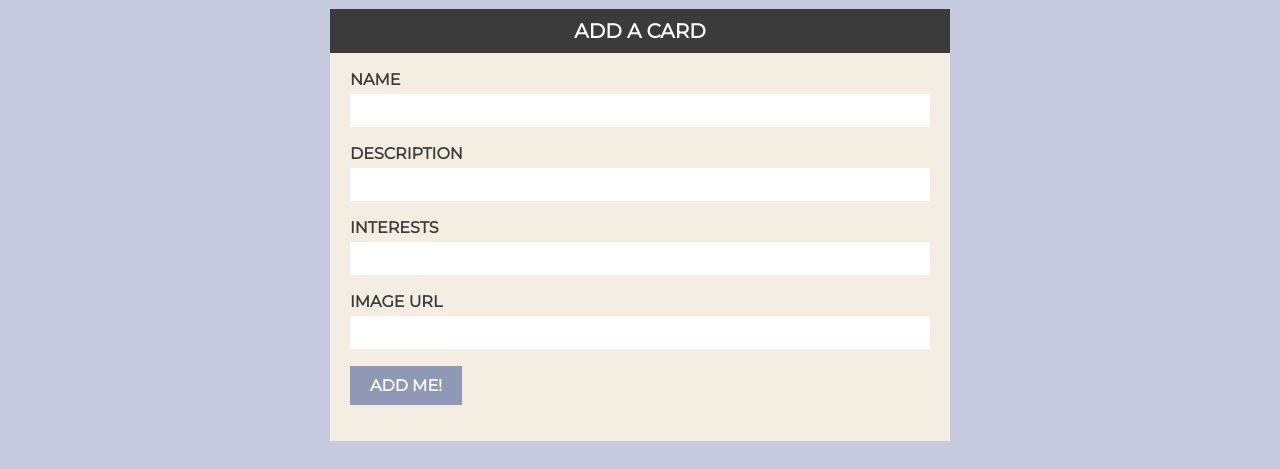
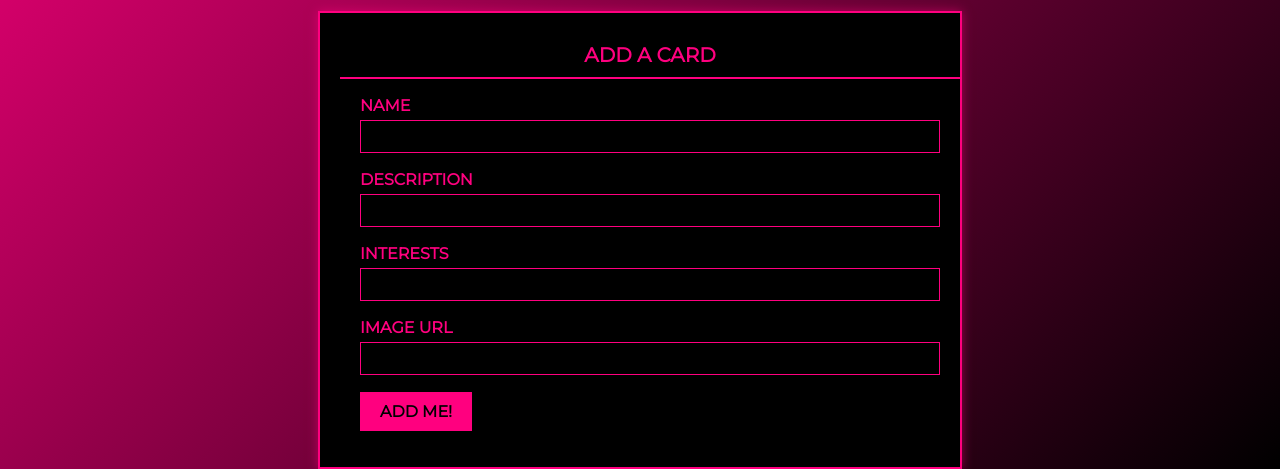
Before and after one commit to vonschell/female-supervillain-trading-card-app-refactored, a Flask app: page /add in a window 1280 px wide. Shown: the part 363-832 px from the top of the page. Before the commit the page ends 804 px from the top, so only its background shows below. Run offline with Flask 3, Linux system fonts and the light colour scheme; some libraries are stand-ins or nearby versions.

Commit message:
Changing the visual  layout

```diff
--- a/static/villain.css
+++ b/static/villain.css
@@ -1,7 +1,8 @@
 body {
   font-family: 'Open Sans', sans-serif;
   margin: 0px auto;
-  background-color: #c5cade;
+  background: linear-gradient(135deg, #ff007f, #000);
+  color: #fff;
 }
 
 .header {
@@ -77,30 +79,33 @@ body {
   height: auto;
   border-radius: 10%;
   margin: 5px 25px;
+  border: 2px solid #ff007f;
 }
 
 .card-name {
   width: 94.5%;
-  color: #fff;
-  background-color: #3b3b3b;
+  color: #ff007f;
+  background-color: #000;
   padding: 10px;
   margin-top: 0;
   font-family: 'Montserrat';
   text-transform: uppercase;
-  text-align: CENTER;
+  text-align: center;
   font-size: 20px;
+  border-bottom: 2px solid #ff007f;
 }
 
 h2 {
-  color: #fff;
-  background-color: #3b3b3b;
+  color: #ff007f;
+  background-color: #000;
   padding: 10px;
   margin-top: 0;
   font-family: 'Montserrat';
   text-transform: uppercase;
-  text-align: CENTER;
+  text-align: center;
   font-size: 20px;
-  width: 100%
+  width: 100%;
+  border-bottom: 2px solid #ff007f;
 }
 
 .card-body {
@@ -136,51 +141,54 @@ h4 {
   text-transform: uppercase;
   font-family: 'Montserrat';
   font-weight: bold;
-  color: #3b3b3b;
+  color: #ff007f;
 }
 
 .form {
   width: 600px;
   margin: auto;
-  background-color: #f4ede1;
-  padding: 0 20px 20px 0;
-  padding-top: 0px;
-  padding-right: 20px;
-  padding-bottom: 20px;
-  padding-left: 0px;
+  background-color: #000;
+  padding: 20px;
+  border: 2px solid #ff007f;
+  box-shadow: 0 0 10px rgba(255, 0, 127, 0.5);
 }
 
 input {
   width: 100%;
   margin-bottom: 1.25em;
   height: 2.5em;
-  border: none;
+  border: 1px solid #ff007f;
   margin-top: 5px;
+  background-color: #000;
+  color: #ff007f;
+  padding: 5px;
 }
 
 label {
   font-family: "Montserrat";
   text-transform: uppercase;
   font-weight: bold;
-  color: #3b3b3b;
+  color: #ff007f;
   font-size: medium;
 }
 
 button {
-  background-color: #8f99b5;
+  background-color: #ff007f;
   border: none;
   padding: 10px 20px;
   font-weight: bold;
-  color: #fff;
+  color: #000;
   text-transform: uppercase;
   font-size: 16px;
   margin-left: 20px;
   font-family: "Montserrat";
+  transition: all 0.3s ease;
 }
 
 button:hover {
-  background-color: #3b3b3b;
-  color: #fff;
+  background-color: #000;
+  color: #ff007f;
+  box-shadow: 0 0 10px #ff007f;
 }
 
 .form-input {
```
Also changed, not shown: other parts of static/villain.css (+24 -22 lines).
